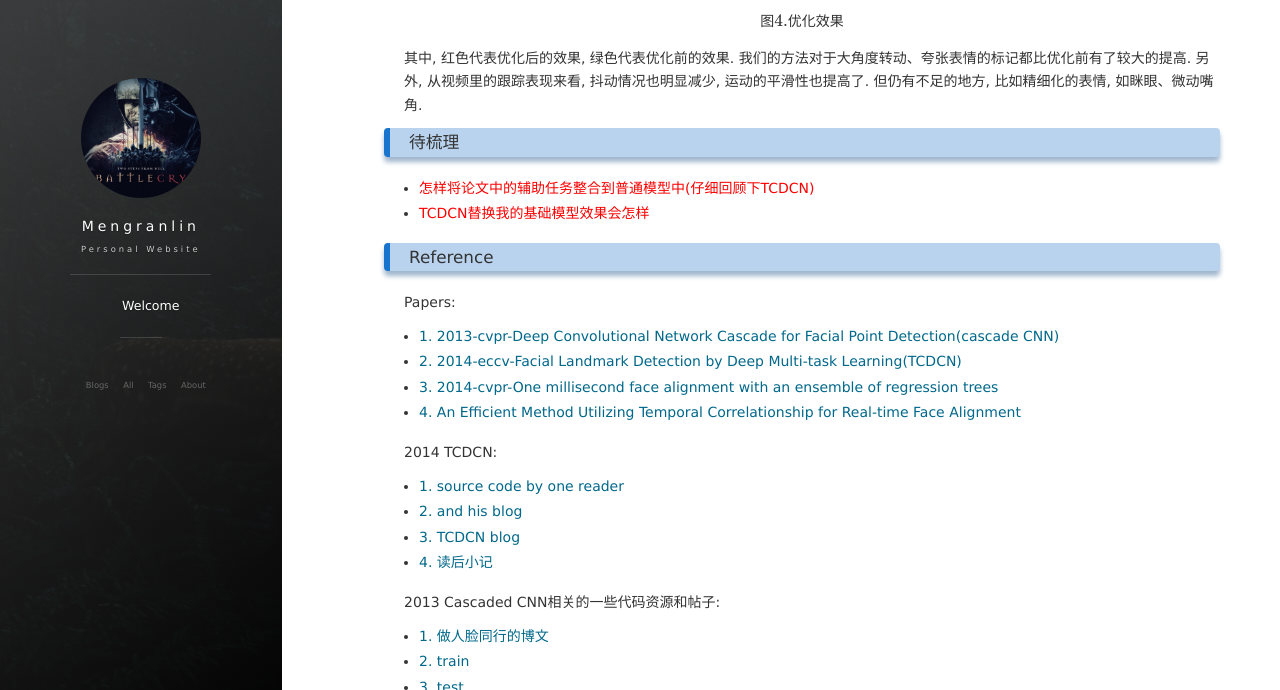
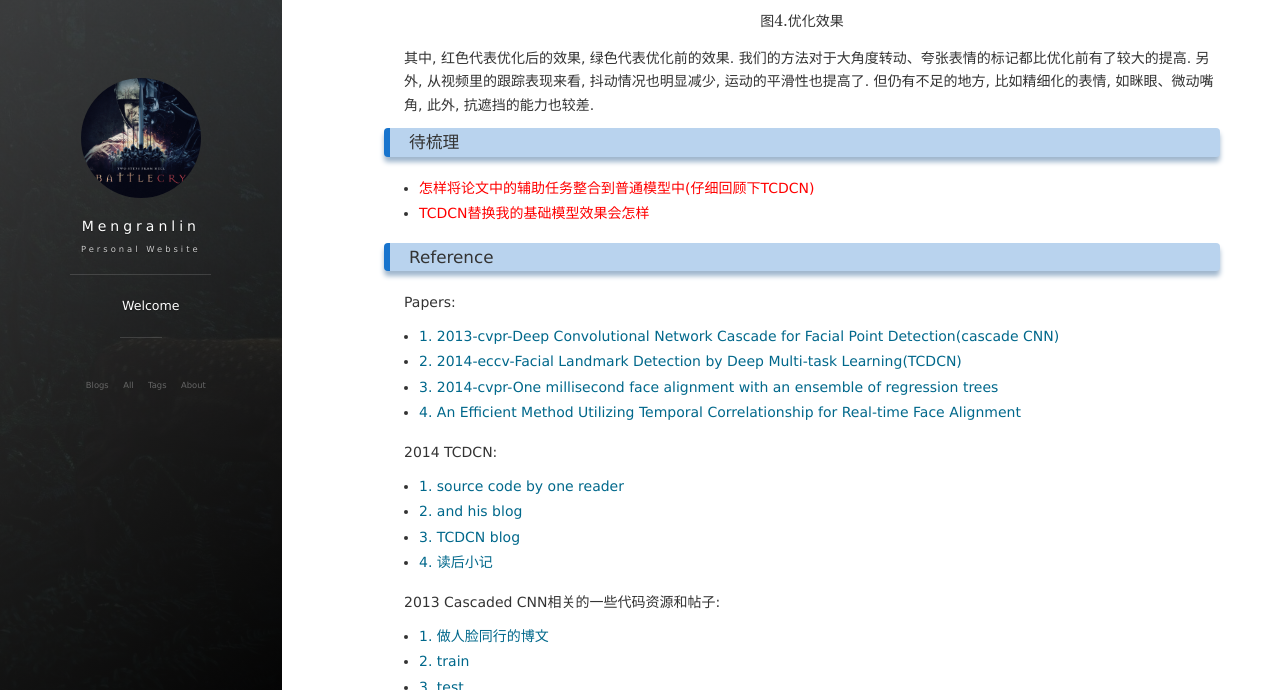
Before and after one commit to lmrshare/lmrshare.github.io, a Jekyll site: the page built from _posts/2018-09-17-face-alignment.md, in a window 1280 px wide and 900 px high, scrolled down 5019 px, cut to the strip 210-900 px from the top of the window. Built offline with Jekyll 4.4.1, drawn with Linux system fonts in a browser that asks for light colours; nearby versions of some CDN libraries; formulas are drawn with MathJax 3; comment, search, counter and statistics services are not loaded.

Commit message:
face alignment version 3

```diff
--- a/_posts/2018-09-17-face-alignment.md
+++ b/_posts/2018-09-17-face-alignment.md
@@ -101,7 +101,7 @@ $$图3(b). 池化层和全连接层$$
 $$图4. 优化效果$$
 
 
-其中, 红色代表优化后的效果, 绿色代表优化前的效果. 我们的方法对于大角度转动、夸张表情的标记都比优化前有了较大的提高. 另外, 从视频里的跟踪表现来看, 抖动情况也明显减少, 运动的平滑性也提高了. 但仍有不足的地方, 比如精细化的表情, 如眯眼、微动嘴角.
+其中, 红色代表优化后的效果, 绿色代表优化前的效果. 我们的方法对于大角度转动、夸张表情的标记都比优化前有了较大的提高. 另外, 从视频里的跟踪表现来看, 抖动情况也明显减少, 运动的平滑性也提高了. 但仍有不足的地方, 比如精细化的表情, 如眯眼、微动嘴角, 此外, 抗遮挡的能力也较差.
 
 ### <a name="will-review"></a>待梳理
 
```
